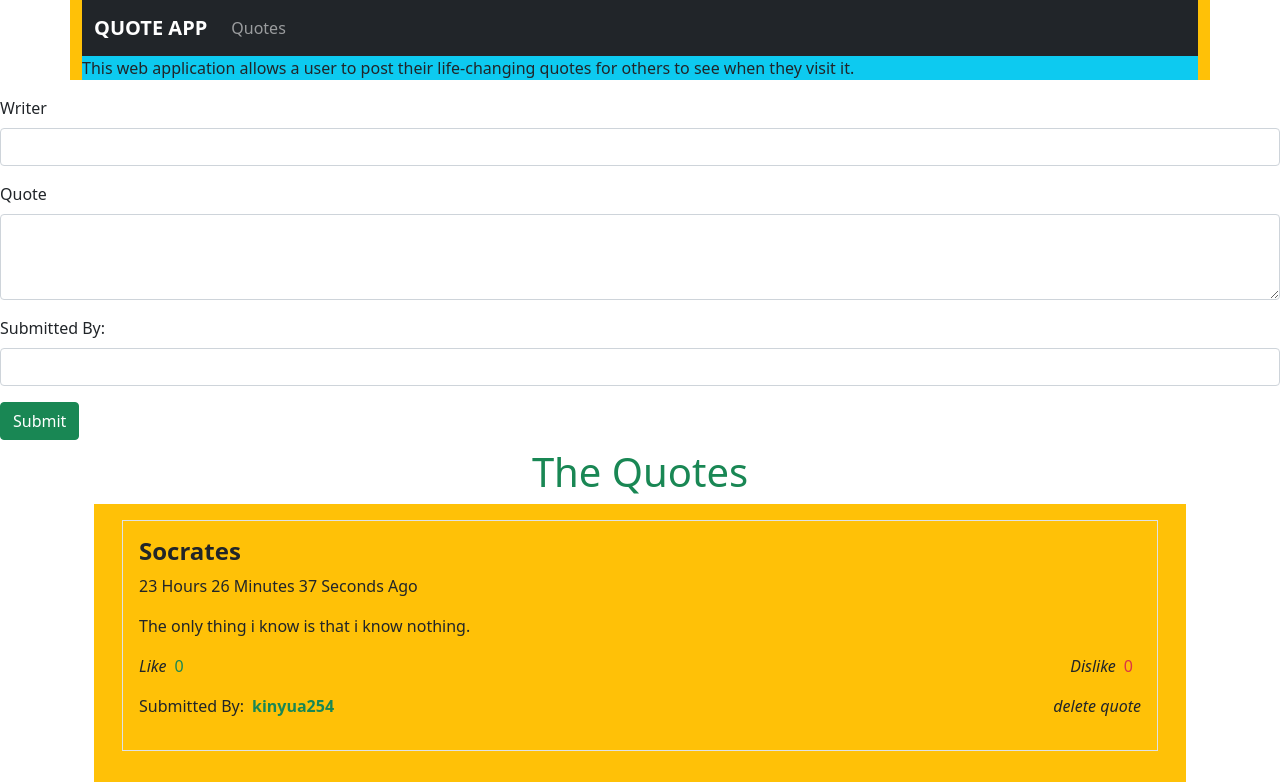
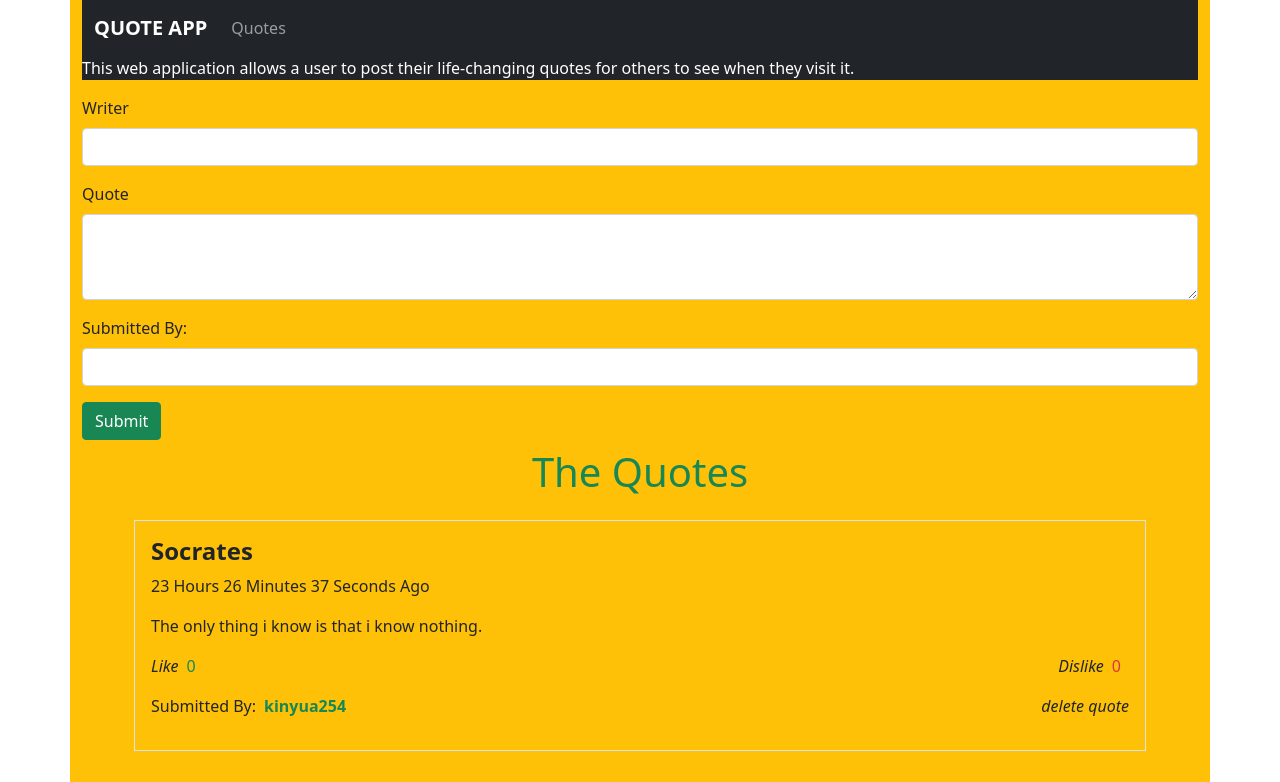
Before and after one commit to kinyua254/quotes, an Angular app: page / in a window 1280 px wide. Shown: the top 782 px of the page. Built offline with nearby package versions, Linux system fonts and the light colour scheme.

Commit message:
declared the pipe

```diff
--- a/src/app/app.component.html
+++ b/src/app/app.component.html
@@ -1,7 +1,7 @@
 <div class="container bg-warning">
-  <nav class="navbar navbar-expand-lg navbar-dark bg-dark ">
+  <nav class="navbar navbar-expand-lg navbar-dark bg-dark">
     <div class="container-fluid">
-        <a class="navbar-brand fw-bold " href="#">QUOTE APP</a>
+      <a class="navbar-brand fw-bold"href="#">QUOTE APP</a>
       <div class="collapse navbar-collapse" id="navbarSupportedContent">
         <ul class="navbar-nav me-auto mb-2 mb-lg-0">
           <li class="nav-item">
@@ -14,9 +14,8 @@
       </div>
     </div>
   </nav>
-    <p class= "bg-info"> This web application allows a user to post their life-changing quotes for others to see when they visit it.</p>
-</div>
-
+  <p class="bg-dark text-white"> This web application allows a user to post their
+    life-changing quotes for others to see when they visit it.</p>
   <app-quote-form (newQuoteEvent)="newQuote($event)">gf</app-quote-form>
   <section id="quotes">
     <div class="text-center text-success my-2">
@@ -27,3 +26,4 @@
     </app-quotes>
 
   </section>
+</div>
--- a/src/app/app.module.ts
+++ b/src/app/app.module.ts
@@ -6,7 +6,7 @@ import { AppComponent } from './app.component';
 import { QuoteFormComponent } from './quote-form/quote-form.component';
 import { QuoteComponent } from './quote/quote.component';
 import { QuotesComponent } from './quotes/quotes.component';
-import { ElapsedTimePipe } from './elapsed-time.pipe';
+import { ElapsedTimePipe } from './timePassed';
 
 @NgModule({
   declarations: [
--- a/src/app/quote-form/quote-form.component.ts
+++ b/src/app/quote-form/quote-form.component.ts
@@ -27,7 +27,7 @@ export class QuoteFormComponent implements OnInit {
 
       this.newQuoteEvent.emit(newQuote)
     }else {
-      alert("Please Provide all The Required Information")
+      alert("Fill all the required fields")
     }
 
 
--- a/src/app/quote/quote.component.css
+++ b/src/app/quote/quote.component.css
@@ -1,3 +1,4 @@
+
 
 .delete{
     cursor:pointer;
```
Also changed, not shown: src/app/timePassed.ts (renamed from src/app/elapsed-time.pipe.ts), 1 other file (tests, documents, lock files or other folders). Lines whose indentation alone changed are shown as unchanged.
